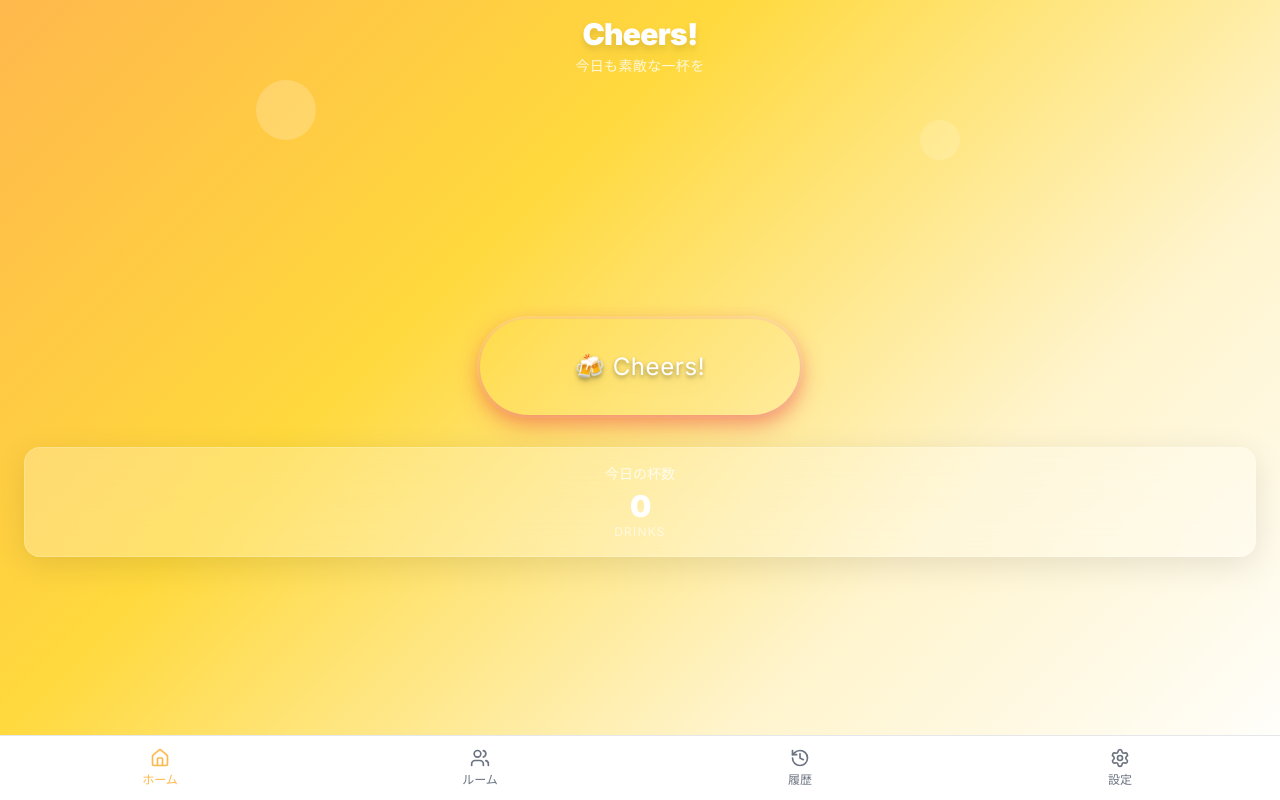
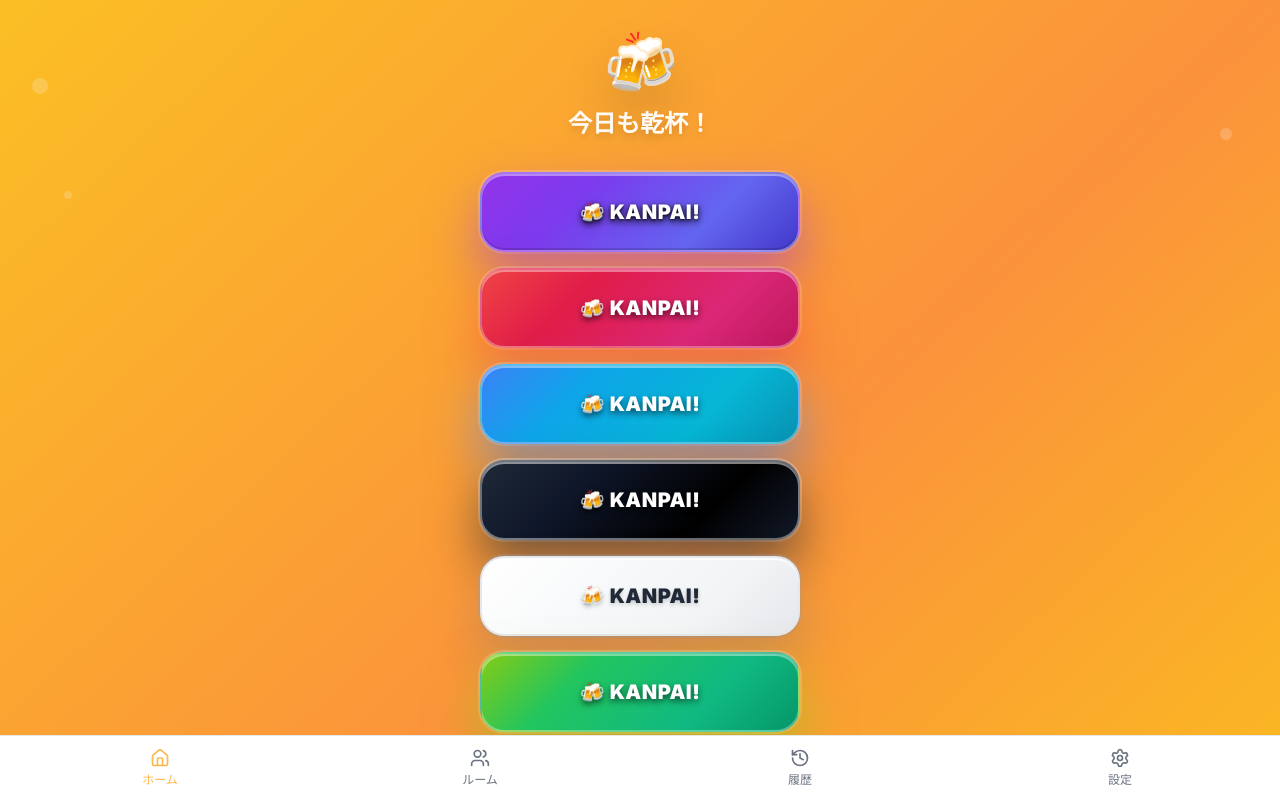
Before and after one commit to ziraku/kanpai, a Next.js app: page / in a window 1280 px wide. Shown: the top 800 px of the page. Built offline with nearby package versions, Linux system fonts and the light colour scheme.

Commit message:
Refactor styles and update UI components for Cheers feature. Changed bubble animations to beer-themed, updated button styles and labels for a more cohesive design, and enhanced layout for better user experience.

```diff
--- a/app/(shell)/page.tsx
+++ b/app/(shell)/page.tsx
@@ -44,72 +44,151 @@ export default function Home() {
   };
 
   return (
-    <main className="home-gradient floating-bubbles">
-      <div className="flex flex-col min-h-screen relative">
-        {/* Header - Compact */}
-        <div className="pt-safe-top px-4 sm:px-6 py-3 sm:py-4">
-          <div className="text-center">
-            <h1 className="text-2xl sm:text-3xl font-black text-white drop-shadow-lg mb-1 tracking-tight">
-              Cheers!
+    <main className="min-h-screen bg-gradient-to-br from-amber-400 via-orange-400 to-yellow-400 relative overflow-hidden">
+      {/* Background decorations */}
+      <div className="absolute inset-0 opacity-20">
+        <div className="absolute top-20 left-8 w-4 h-4 bg-white rounded-full animate-bounce"></div>
+        <div className="absolute top-32 right-12 w-3 h-3 bg-white rounded-full animate-bounce delay-100"></div>
+        <div className="absolute top-48 left-16 w-2 h-2 bg-white rounded-full animate-bounce delay-200"></div>
+        <div className="absolute bottom-32 right-8 w-5 h-5 bg-white rounded-full animate-bounce delay-300"></div>
+      </div>
+
+      <div className="min-h-screen flex flex-col px-4 py-8">
+        {/* Main Cheers Button - Taking center stage */}
+        <div className="flex-1 flex flex-col justify-center items-center">
+          <div className="text-center mb-12">
+            <h1 className="text-6xl font-extrabold text-white mb-4 drop-shadow-2xl tracking-tight">
+              🍻
             </h1>
-            <p className="text-white/80 text-xs sm:text-sm font-medium tracking-wide">
-              今日も素敵な一杯を
-            </p>
-          </div>
-        </div>
+            <h2 className="text-2xl font-bold text-white/95 mb-8 drop-shadow-lg">
+              今日も乾杯！
+            </h2>
 
-        {/* Main Content - Cheers Button First */}
-        <div className="flex-1 flex flex-col justify-center px-4 sm:px-6">
-          {/* Main Cheers Button - Prominent */}
-          <div className="flex justify-center mb-6 sm:mb-8">
-            <ToastCheers
-              onCheers={handleCheers}
-              className="w-72 sm:w-80 h-20 sm:h-24 text-xl sm:text-2xl"
-            />
+            {/* Hero Cheers Button - Color Options */}
+            <div className="mb-16 space-y-4">
+              {/* パープル系（現在） */}
+              <ToastCheers
+                onCheers={handleCheers}
+                label="🍻 KANPAI!"
+                className="w-80 h-20 text-xl font-extrabold shadow-2xl"
+              />
+
+              {/* レッド系 */}
+              <div className="relative">
+                <button
+                  onClick={handleCheers}
+                  className="relative w-80 h-20 text-white font-black rounded-3xl text-xl tracking-wide bg-gradient-to-br from-red-500 via-rose-600 to-pink-600 shadow-2xl shadow-red-500/50 border-2 border-white/30 hover:scale-105 transition-transform duration-200"
+                  style={{
+                    background: "linear-gradient(135deg, #EF4444 0%, #E11D48 30%, #DB2777 70%, #BE185D 100%)",
+                    boxShadow: "0 25px 50px rgba(239, 68, 68, 0.5), 0 0 0 2px rgba(255, 255, 255, 0.2), inset 0 2px 0 rgba(255, 255, 255, 0.4)"
+                  }}
+                >
+                  <span className="font-black text-white" style={{textShadow: "0 3px 6px rgba(0, 0, 0, 0.6)"}}>🍻 KANPAI!</span>
+                </button>
+              </div>
+
+              {/* ブルー系 */}
+              <div className="relative">
+                <button
+                  onClick={handleCheers}
+                  className="relative w-80 h-20 text-white font-black rounded-3xl text-xl tracking-wide bg-gradient-to-br from-blue-500 via-sky-600 to-cyan-600 shadow-2xl shadow-blue-500/50 border-2 border-white/30 hover:scale-105 transition-transform duration-200"
+                  style={{
+                    background: "linear-gradient(135deg, #3B82F6 0%, #0EA5E9 30%, #06B6D4 70%, #0891B2 100%)",
+                    boxShadow: "0 25px 50px rgba(59, 130, 246, 0.5), 0 0 0 2px rgba(255, 255, 255, 0.2), inset 0 2px 0 rgba(255, 255, 255, 0.4)"
+                  }}
+                >
+                  <span className="font-black text-white" style={{textShadow: "0 3px 6px rgba(0, 0, 0, 0.6)"}}>🍻 KANPAI!</span>
+                </button>
+              </div>
+
+              {/* ダーク系 */}
+              <div className="relative">
+                <button
+                  onClick={handleCheers}
+                  className="relative w-80 h-20 text-white font-black rounded-3xl text-xl tracking-wide bg-gradient-to-br from-gray-800 via-slate-900 to-black shadow-2xl shadow-gray-800/50 border-2 border-white/40 hover:scale-105 transition-transform duration-200"
+                  style={{
+                    background: "linear-gradient(135deg, #1F2937 0%, #0F172A 30%, #000000 70%, #111827 100%)",
+                    boxShadow: "0 25px 50px rgba(31, 41, 55, 0.6), 0 0 0 2px rgba(255, 255, 255, 0.3), inset 0 2px 0 rgba(255, 255, 255, 0.5)"
+                  }}
+                >
+                  <span className="font-black text-white" style={{textShadow: "0 3px 6px rgba(0, 0, 0, 0.8)"}}>🍻 KANPAI!</span>
+                </button>
+              </div>
+
+              {/* ホワイト系 */}
+              <div className="relative">
+                <button
+                  onClick={handleCheers}
+                  className="relative w-80 h-20 text-gray-800 font-black rounded-3xl text-xl tracking-wide bg-gradient-to-br from-white via-gray-50 to-gray-100 shadow-2xl shadow-gray-400/30 border-2 border-gray-200 hover:scale-105 transition-transform duration-200"
+                  style={{
+                    background: "linear-gradient(135deg, #FFFFFF 0%, #F9FAFB 30%, #F3F4F6 70%, #E5E7EB 100%)",
+                    boxShadow: "0 25px 50px rgba(107, 114, 128, 0.3), 0 0 0 2px rgba(156, 163, 175, 0.3), inset 0 2px 0 rgba(255, 255, 255, 0.8)"
+                  }}
+                >
+                  <span className="font-black text-gray-800" style={{textShadow: "0 2px 4px rgba(0, 0, 0, 0.2)"}}>🍻 KANPAI!</span>
+                </button>
+              </div>
+
+              {/* ライム系 */}
+              <div className="relative">
+                <button
+                  onClick={handleCheers}
+                  className="relative w-80 h-20 text-white font-black rounded-3xl text-xl tracking-wide bg-gradient-to-br from-lime-500 via-green-500 to-emerald-600 shadow-2xl shadow-lime-500/50 border-2 border-white/30 hover:scale-105 transition-transform duration-200"
+                  style={{
+                    background: "linear-gradient(135deg, #84CC16 0%, #22C55E 30%, #10B981 70%, #059669 100%)",
+                    boxShadow: "0 25px 50px rgba(132, 204, 22, 0.5), 0 0 0 2px rgba(255, 255, 255, 0.2), inset 0 2px 0 rgba(255, 255, 255, 0.4)"
+                  }}
+                >
+                  <span className="font-black text-white" style={{textShadow: "0 3px 6px rgba(0, 0, 0, 0.6)"}}>🍻 KANPAI!</span>
+                </button>
+              </div>
+            </div>
           </div>
 
-          {/* Stats Section - Compact */}
-          <div className="space-y-3 sm:space-y-4">
-            {/* Count Display - Smaller */}
-            <div className="text-center">
-              <div className="glass-card rounded-2xl p-3 sm:p-4">
-                <div className="text-white/80 text-xs sm:text-sm mb-1 font-medium">
+          {/* Compact Stats Row */}
+          <div className="w-full max-w-sm space-y-6">
+            {/* Today's Count - Prominent display */}
+            <div className="bg-white/15 backdrop-blur-xl rounded-3xl p-6 border border-white/30 shadow-xl">
+              <div className="text-center">
+                <div className="text-white/90 text-sm font-semibold mb-3 tracking-wide uppercase">
                   今日の杯数
                 </div>
-                <div className="text-2xl sm:text-3xl font-black text-white tracking-tighter">
+                <div className="text-5xl font-black text-white mb-2 drop-shadow-xl">
                   {todayCount}
                 </div>
-                <div className="text-white/60 text-xs uppercase tracking-widest">
-                  DRINKS
+                <div className="text-white/80 text-xs tracking-wider">
+                  DRINKS TODAY
                 </div>
               </div>
             </div>
 
-            {/* Mood Display - Compact */}
-            {currentMood !== "none" && (
+            {/* Current Mood - Always visible */}
+            <div className="bg-white/15 backdrop-blur-xl rounded-3xl p-6 border border-white/30 shadow-xl">
               <div className="text-center">
-                <div className="glass-card rounded-xl p-2 sm:p-3">
-                  <div className="flex items-center justify-center gap-2">
-                    <span className="text-xl sm:text-2xl">
+                <div className="text-white/90 text-sm font-semibold mb-4 tracking-wide uppercase">
+                  現在の酔い加減
+                </div>
+                {currentMood !== "none" ? (
+                  <div className="flex items-center justify-center gap-3">
+                    <span className="text-4xl drop-shadow-lg">
                       {MOOD_LABELS[currentMood].emoji}
                     </span>
-                    <div className="text-left">
-                      <div className="text-white/80 text-xs font-medium">
-                        現在の気分
-                      </div>
-                      <div className="text-white text-xs sm:text-sm font-bold">
-                        {MOOD_LABELS[currentMood].label}
-                      </div>
+                    <div className="text-white text-xl font-bold drop-shadow-md">
+                      {MOOD_LABELS[currentMood].label}
                     </div>
                   </div>
-                </div>
+                ) : (
+                  <div className="text-white/70 text-lg font-medium">
+                    まだ記録なし
+                  </div>
+                )}
               </div>
-            )}
+            </div>
           </div>
         </div>
 
-        {/* Bottom spacing for safe area */}
-        <div className="safe-area-bottom h-4"></div>
+        {/* Bottom safe area */}
+        <div className="h-8"></div>
 
         {/* Mood Selection Sheet */}
         <MoodSheet
--- a/app/globals.css
+++ b/app/globals.css
@@ -73,28 +73,69 @@
     position: relative;
   }
 
-  .floating-bubbles::before {
+  .beer-bubbles::before {
+    content: '';
+    position: absolute;
+    top: 5%;
+    left: 15%;
+    width: 80px;
+    height: 80px;
+    background: rgba(255, 255, 255, 0.3);
+    border-radius: 50%;
+    animation: beerFloat 8s ease-in-out infinite;
+  }
+
+  .beer-bubbles::after {
     content: '';
     position: absolute;
     top: 10%;
-    left: 20%;
+    right: 20%;
     width: 60px;
     height: 60px;
+    background: rgba(255, 255, 255, 0.25);
+    border-radius: 50%;
+    animation: beerFloat 10s ease-in-out infinite reverse;
+  }
+
+  .beer-bubbles {
+    position: relative;
+  }
+
+  .beer-bubbles::before,
+  .beer-bubbles::after {
+    content: '';
+    position: absolute;
     background: rgba(255, 255, 255, 0.2);
     border-radius: 50%;
-    animation: float 6s ease-in-out infinite;
+    animation: beerFloat 8s ease-in-out infinite;
   }
 
-  .floating-bubbles::after {
-    content: '';
-    position: absolute;
-    top: 15%;
-    right: 25%;
-    width: 40px;
-    height: 40px;
-    background: rgba(255, 255, 255, 0.15);
-    border-radius: 50%;
-    animation: float 8s ease-in-out infinite reverse;
+  .beer-bubbles::before {
+    top: 5%;
+    left: 15%;
+    width: 80px;
+    height: 80px;
+    animation-delay: 0s;
+  }
+
+  .beer-bubbles::after {
+    top: 10%;
+    right: 20%;
+    width: 60px;
+    height: 60px;
+    animation-delay: 2s;
+    animation-direction: reverse;
+  }
+
+  @keyframes beerFloat {
+    0%, 100% {
+      transform: translateY(0px) scale(1);
+      opacity: 0.2;
+    }
+    50% {
+      transform: translateY(-30px) scale(1.1);
+      opacity: 0.4;
+    }
   }
 
   .glass-card {
--- a/src/components/ToastCheers.tsx
+++ b/src/components/ToastCheers.tsx
@@ -12,7 +12,7 @@ interface ToastCheersProps {
 
 export function ToastCheers({
   onCheers,
-  label = "🍻 Cheers!",
+  label = "🍻 Kanpai!",
   className,
   disabled = false,
 }: ToastCheersProps) {
@@ -44,55 +44,70 @@ export function ToastCheers({
         role="button"
         aria-label="乾杯"
         className={cn(
-          "relative w-72 h-20 text-white font-extrabold rounded-full text-xl tracking-wide",
-          "bg-gradient-to-br from-red-500 via-red-400 to-red-300",
-          "shadow-lg shadow-red-500/40 border-2 border-white/40",
-          "focus:outline-none focus:ring-4 focus:ring-white/30",
+          "relative w-80 h-24 text-white font-black rounded-3xl text-2xl tracking-wide",
+          "bg-gradient-to-br from-purple-600 via-violet-700 to-indigo-700",
+          "shadow-2xl shadow-purple-500/50",
+          "focus:outline-none focus:ring-4 focus:ring-purple-400/50",
           "disabled:opacity-50 disabled:cursor-not-allowed",
-          "touch-manipulation", // iOS Safari optimization
-          "active:scale-95", // Better touch feedback
-          "transition-all duration-200",
-          "hover:shadow-xl hover:shadow-red-500/50 hover:border-white/50",
-          "hover:-translate-y-1 hover:scale-105",
+          "touch-manipulation",
+          "active:scale-95",
+          "transition-all duration-300 ease-out",
+          "hover:shadow-purple-400/70 hover:scale-105",
+          "border-2 border-white/30",
           isPressed && "animate-scale-bump",
           className
         )}
         style={{
+          background: `
+            linear-gradient(135deg,
+              #9333EA 0%,
+              #7C3AED 30%,
+              #6366F1 70%,
+              #4338CA 100%
+            )
+          `,
           boxShadow: `
-            0 10px 25px rgba(229, 62, 62, 0.4),
-            0 4px 15px rgba(245, 101, 101, 0.3),
-            0 0 0 3px rgba(255, 255, 255, 0.2)
+            0 25px 50px rgba(147, 51, 234, 0.5),
+            0 0 0 2px rgba(255, 255, 255, 0.2),
+            inset 0 2px 0 rgba(255, 255, 255, 0.4),
+            inset 0 -2px 0 rgba(0, 0, 0, 0.15)
           `,
         }}
       >
         <span
-          className="relative z-10 drop-shadow-lg"
-          style={{ textShadow: "0 2px 4px rgba(0, 0, 0, 0.3)" }}
+          className="relative z-10 font-black text-white"
+          style={{
+            textShadow: "0 3px 6px rgba(0, 0, 0, 0.6), 0 1px 3px rgba(0, 0, 0, 0.8)",
+            filter: "drop-shadow(0 2px 4px rgba(0, 0, 0, 0.3))",
+          }}
         >
           {label}
         </span>
 
         {/* Inner glow effect */}
-        <div className="absolute inset-0 rounded-full bg-gradient-to-r from-transparent via-white/20 to-transparent opacity-0 hover:opacity-100 transition-opacity duration-300"></div>
+        <div className="absolute inset-0 rounded-3xl bg-gradient-to-r from-transparent via-white/15 to-transparent opacity-0 hover:opacity-100 transition-opacity duration-500"></div>
+
+        {/* Animated gradient overlay */}
+        <div className="absolute inset-0 rounded-3xl bg-gradient-to-r from-purple-300/20 via-violet-300/20 to-indigo-300/20 opacity-0 hover:opacity-100 transition-opacity duration-500"></div>
       </button>
 
       {/* Floating particles */}
       {isPressed && (
         <>
           <div className="absolute -top-8 left-1/2 transform -translate-x-1/2 pointer-events-none animate-foam-bubble">
-            <div className="w-4 h-4 bg-white rounded-full opacity-80 shadow-lg"></div>
+            <div className="w-4 h-4 bg-white rounded-full opacity-90 shadow-lg"></div>
           </div>
           <div
             className="absolute -top-6 left-1/3 transform -translate-x-1/2 pointer-events-none animate-foam-bubble"
             style={{ animationDelay: "100ms" }}
           >
-            <div className="w-3 h-3 bg-yellow-200 rounded-full opacity-70"></div>
+            <div className="w-3 h-3 bg-purple-200 rounded-full opacity-80"></div>
           </div>
           <div
             className="absolute -top-6 right-1/3 transform translate-x-1/2 pointer-events-none animate-foam-bubble"
             style={{ animationDelay: "200ms" }}
           >
-            <div className="w-2 h-2 bg-orange-200 rounded-full opacity-60"></div>
+            <div className="w-2 h-2 bg-violet-200 rounded-full opacity-70"></div>
           </div>
         </>
       )}
```
